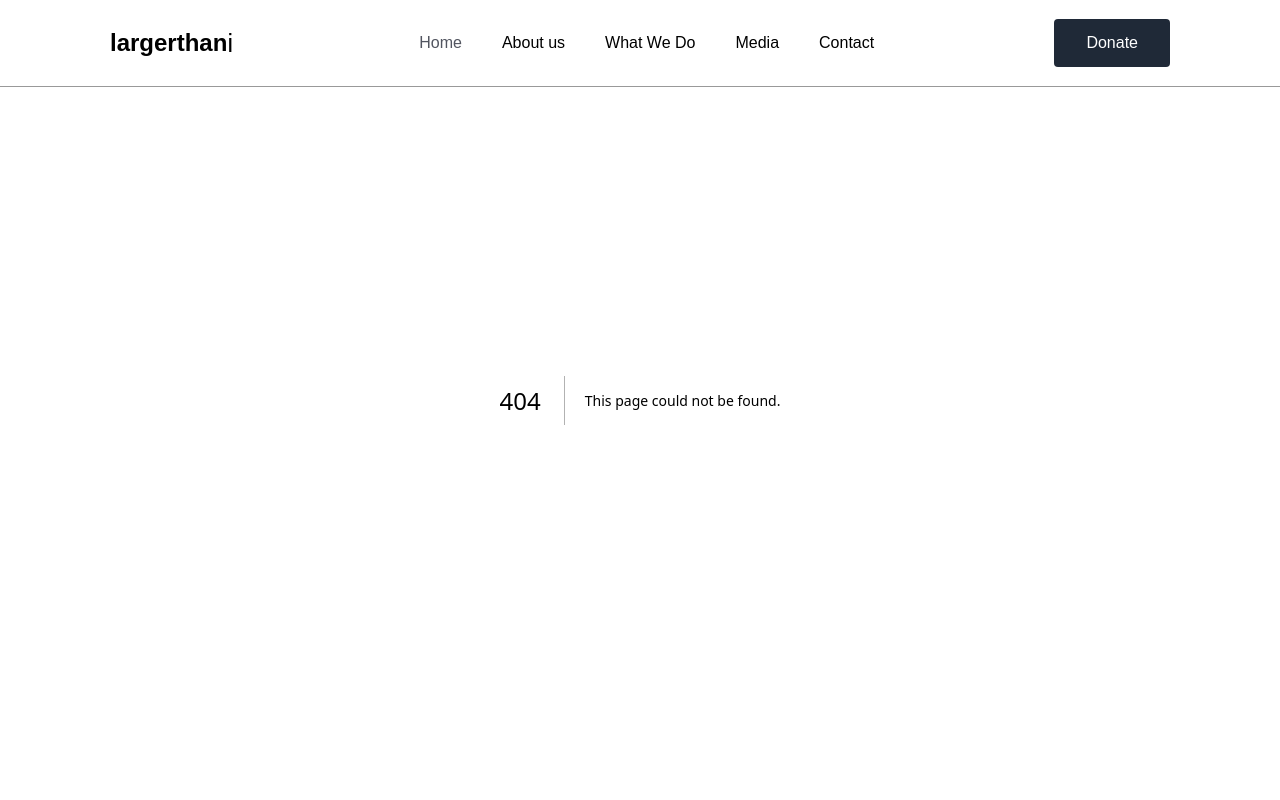
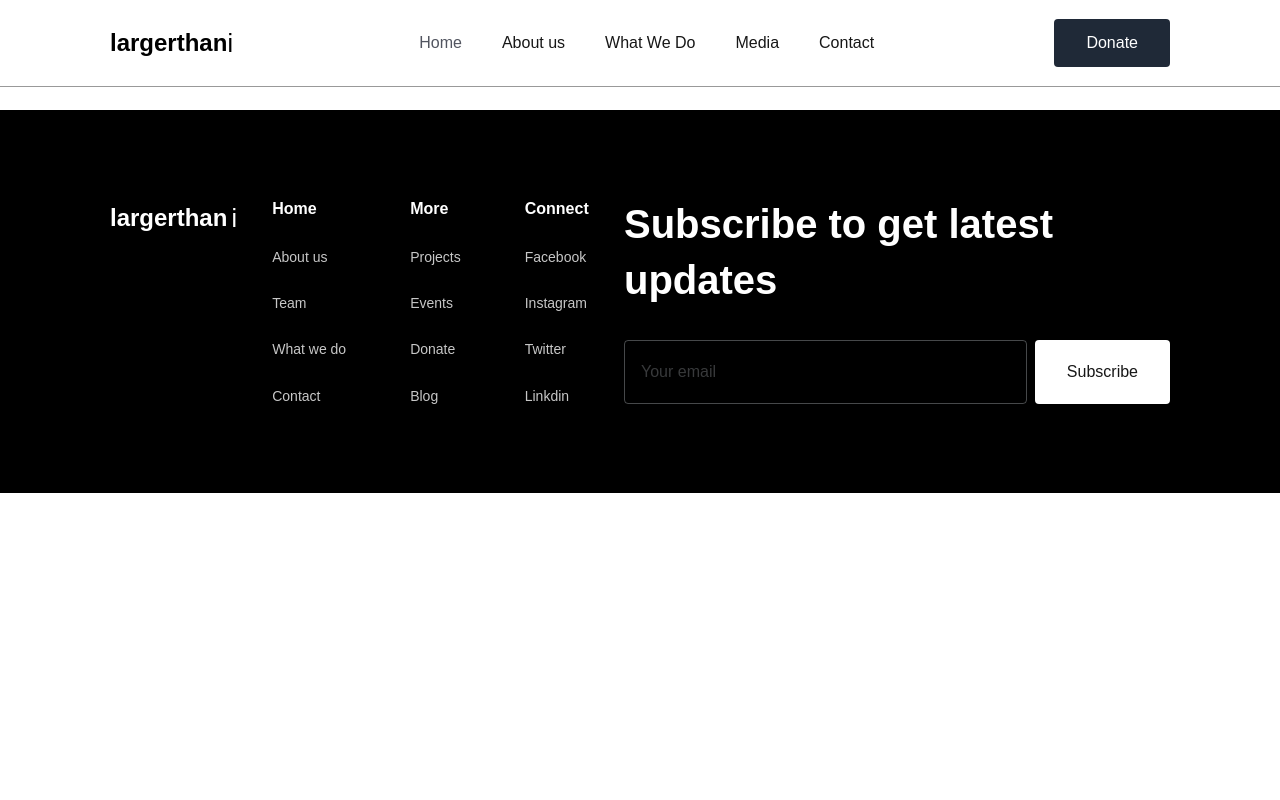
Before and after one commit to ankan98/iaccswebsite, a Next.js app in the folder iaccs/: page /about-us in a window 1280 px wide. Before the commit this address had no page. Shown: the top 800 px of the page. Built offline with nearby package versions, Linux system fonts and the light colour scheme.

Commit message:
settingup-about-contact-page

```diff
--- /dev/null
+++ b/iaccs/src/app/(pages)/about-us/page.tsx
@@ -0,0 +1,8 @@
+import Image from "next/image";
+
+export default function About() {
+  return (
+
+  <div>About US</div>
+  );
+}
--- /dev/null
+++ b/iaccs/src/app/(pages)/contact-us/page.tsx
@@ -0,0 +1,8 @@
+import Image from "next/image";
+
+export default function Contact() {
+  return (
+
+  <div>Contact US</div>
+  );
+}
--- a/iaccs/src/app/components/header.tsx
+++ b/iaccs/src/app/components/header.tsx
@@ -1,3 +1,4 @@
+import Link from "next/link";
 
 
 export default function Header() {
@@ -13,11 +14,11 @@ export default function Header() {
         </a>
 
         <nav className="flex items-center justify-center gap-10 px-5 py-4">
-            <a className="font-medium text-base tracking-[0] leading-[normal] whitespace-nowrap text-[#525560]" href="#home">Home</a>
-            <a className="font-medium text-base tracking-[0] leading-[normal] whitespace-nowrap text-secondary-text" href="#about">About us</a>
-            <a className="font-medium text-base tracking-[0] leading-[normal] whitespace-nowrap text-secondary-text" href="#services">What We Do</a>
+            <a className="font-medium text-base tracking-[0] leading-[normal] whitespace-nowrap text-[#525560]" href="/">Home</a>
+            <Link className="font-medium text-base tracking-[0] leading-[normal] whitespace-nowrap text-secondary-text" href="/about-us">About us</Link>
+            <Link className="font-medium text-base tracking-[0] leading-[normal] whitespace-nowrap text-secondary-text" href="#services">What We Do</Link>
             <a className="font-medium text-base tracking-[0] leading-[normal] whitespace-nowrap text-secondary-text" href="#media">Media</a>
-            <a className="font-medium text-base tracking-[0] leading-[normal] whitespace-nowrap text-secondary-text" href="#contact">Contact</a>
+            <Link className="font-medium text-base tracking-[0] leading-[normal] whitespace-nowrap text-secondary-text" href="/contact-us">Contact</Link>
         </nav>
 
         <button className="h-auto px-8 py-3 bg-gray-800 rounded hover:bg-opacity-90">
--- a/iaccs/src/app/layout.tsx
+++ b/iaccs/src/app/layout.tsx
@@ -21,16 +21,15 @@ export const metadata: Metadata = {
 
 export default function RootLayout({
   children,
-}: Readonly<{
+}: {
   children: React.ReactNode;
-}>) {
+}) {
   return (
-    <html lang="en">
-      <body
-      >
-        <Header/>
-        {children}
-        <Footer/>
+    <html lang="en" className={`${geistSans.variable} ${geistMono.variable}`}>
+      <body>
+        <Header />
+        <main>{children}</main>
+        <Footer />
       </body>
     </html>
   );
```
